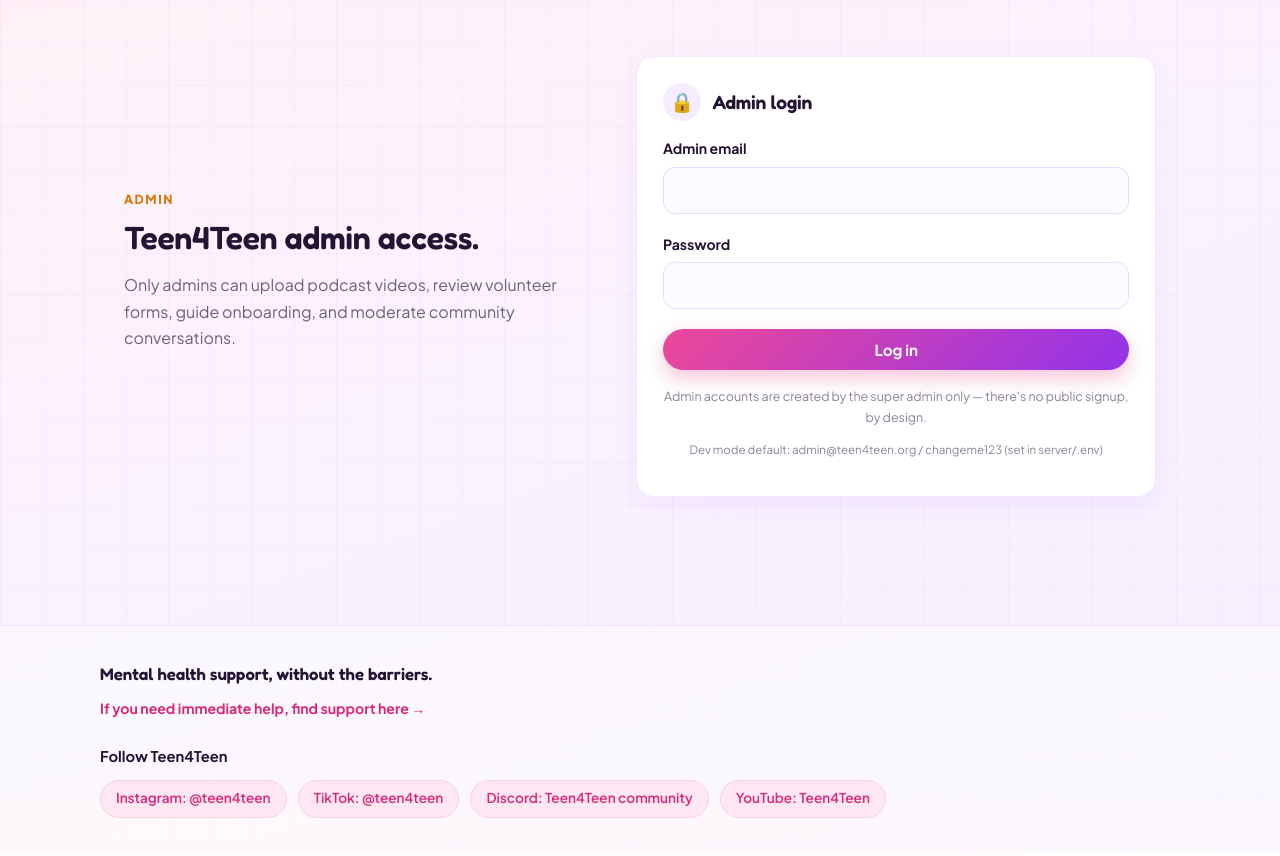
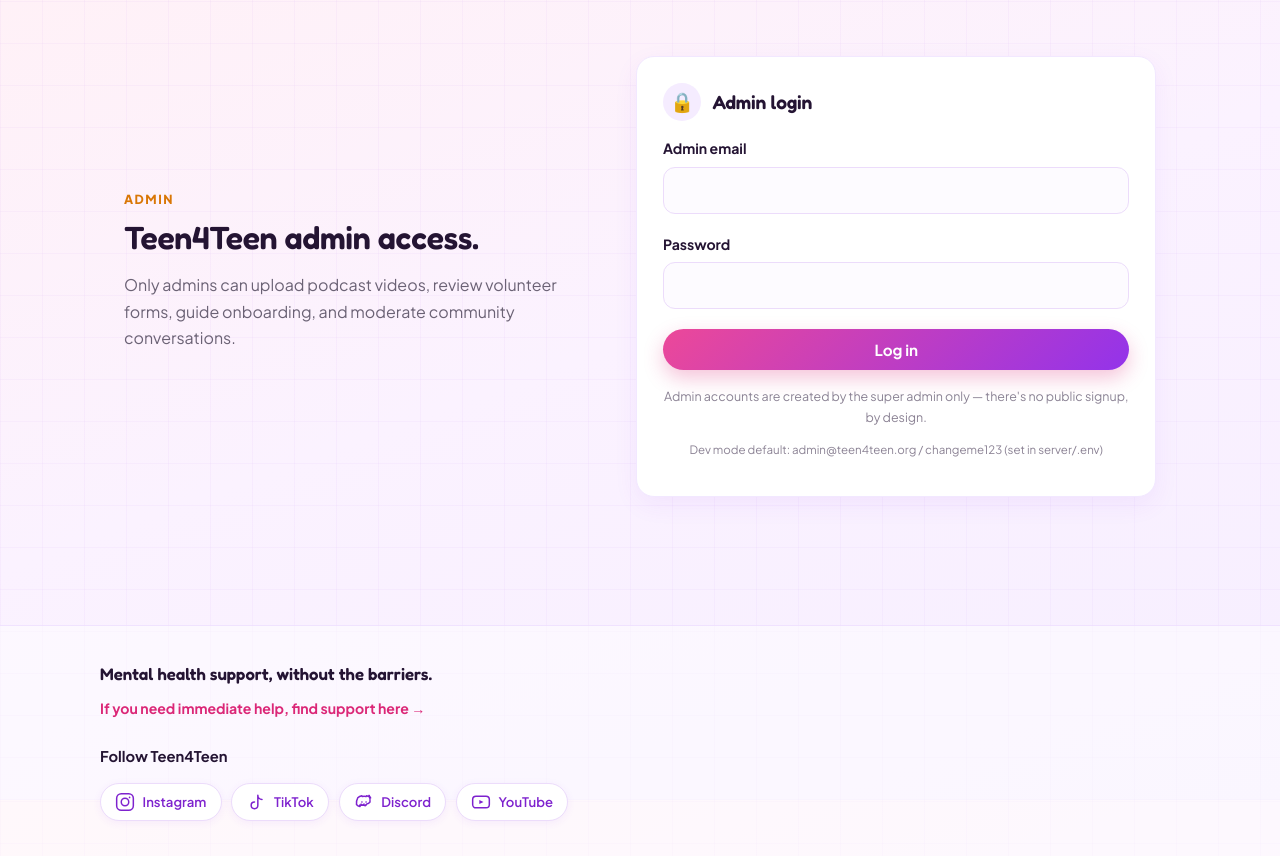
Before and after one commit to vdas2479/Teen4Teen, a React (Vite) app in the folder client/: page /admin in a window 1280 px wide. Built offline with nearby package versions, Linux system fonts and the light colour scheme.

Commit message:
add social media handles

```diff
--- a/client/src/components/Footer.jsx
+++ b/client/src/components/Footer.jsx
@@ -1,8 +1,46 @@
 const SOCIALS = [
-  { label: "Instagram", handle: "@teen4teen", url: "https://instagram.com/teen4teen" },
-  { label: "TikTok", handle: "@teen4teen", url: "https://tiktok.com/@teen4teen" },
-  { label: "Discord", handle: "Teen4Teen community", url: "https://discord.gg/teen4teen" },
-  { label: "YouTube", handle: "Teen4Teen", url: "https://youtube.com/@teen4teen" },
+  {
+    label: "Instagram",
+    url: "https://www.instagram.com/t4t.international?igsh=ZXh5NnhleTl3ejVo&utm_source=qr",
+    icon: (
+      <svg width="20" height="20" viewBox="0 0 24 24" fill="none" aria-hidden="true">
+        <rect x="2" y="2" width="20" height="20" rx="5.5" stroke="currentColor" strokeWidth="1.8"/>
+        <circle cx="12" cy="12" r="4.5" stroke="currentColor" strokeWidth="1.8"/>
+        <circle cx="17.5" cy="6.5" r="1" fill="currentColor"/>
+      </svg>
+    )
+  },
+  {
+    label: "TikTok",
+    url: "https://www.tiktok.com/@t4t.international",
+    icon: (
+      <svg width="20" height="20" viewBox="0 0 24 24" fill="none" aria-hidden="true">
+        <path d="M9 12a4 4 0 1 0 4 4V4a5 5 0 0 0 5 5" stroke="currentColor" strokeWidth="1.8" strokeLinecap="round" strokeLinejoin="round"/>
+      </svg>
+    )
+  },
+  {
+    label: "Discord",
+    url: "https://discord.gg/3WRC3AauS",
+    icon: (
+      <svg width="20" height="20" viewBox="0 0 24 24" fill="none" aria-hidden="true">
+        <path d="M8.5 14.5s-.5 1 1.5 1 2-1 2-1" stroke="currentColor" strokeWidth="1.8" strokeLinecap="round"/>
+        <path d="M20 7s-2-2-5-2.5l-.5 1S12 5 10 5.5L9.5 4.5C6.5 5 4.5 7 4.5 7S2.5 10.5 3 15c0 0 1.5 2 4 2.5l.8-1.5S7 16 7 15.5c.5.2 1.2.5 2 .5h2c1.5 0 2.5-.5 2.5-.5 0 .5-.3 1-.3 1s.5-.2 1-.5l1-1.5c2.5-.5 4-2.5 4-2.5.5-4.5-1.2-8-1.2-8Z" stroke="currentColor" strokeWidth="1.8" strokeLinejoin="round"/>
+        <circle cx="9.5" cy="12" r="1" fill="currentColor"/>
+        <circle cx="14.5" cy="12" r="1" fill="currentColor"/>
+      </svg>
+    )
+  },
+  {
+    label: "YouTube",
+    url: "https://youtube.com/@t4t.international?si=uBrld5cex-HaGEGE",
+    icon: (
+      <svg width="20" height="20" viewBox="0 0 24 24" fill="none" aria-hidden="true">
+        <rect x="2" y="5" width="20" height="14" rx="4" stroke="currentColor" strokeWidth="1.8"/>
+        <path d="M10 9.5l5 2.5-5 2.5V9.5Z" fill="currentColor"/>
+      </svg>
+    )
+  },
 ];
 
 export default function Footer() {
@@ -28,13 +66,38 @@ export default function Footer() {
           </div>
         </div>
 
-        <p style={{ fontWeight: 700, color: "var(--ink)", marginBottom: "0.7rem", fontSize: "0.92rem" }}>
+        <p style={{ fontWeight: 700, color: "var(--ink)", marginBottom: "0.9rem", fontSize: "0.92rem" }}>
           Follow Teen4Teen
         </p>
-        <div style={{ display: "flex", gap: "0.7rem", flexWrap: "wrap" }}>
+        <div style={{ display: "flex", gap: "0.6rem", flexWrap: "wrap" }}>
           {SOCIALS.map(s => (
-            <a key={s.label} href={s.url} target="_blank" rel="noreferrer" className="chip" style={{ textDecoration: "none" }}>
-              {s.label}: {s.handle}
+            <a
+              key={s.label}
+              href={s.url}
+              target="_blank"
+              rel="noreferrer noopener"
+              aria-label={`Teen4Teen on ${s.label}`}
+              style={{
+                display: "inline-flex",
+                alignItems: "center",
+                justifyContent: "center",
+                gap: "0.45rem",
+                padding: "0.55em 1.1em",
+                borderRadius: 999,
+                background: "white",
+                border: "1.5px solid #ECDCFB",
+                color: "var(--purple-deep)",
+                textDecoration: "none",
+                fontSize: "0.82rem",
+                fontWeight: 600,
+                transition: "background 0.15s, border-color 0.15s, transform 0.15s",
+                boxShadow: "0 2px 8px rgba(147,51,234,0.07)"
+              }}
+              onMouseEnter={e => { e.currentTarget.style.background = "var(--lavender-soft)"; e.currentTarget.style.borderColor = "var(--pink)"; e.currentTarget.style.transform = "translateY(-1px)"; }}
+              onMouseLeave={e => { e.currentTarget.style.background = "white"; e.currentTarget.style.borderColor = "#ECDCFB"; e.currentTarget.style.transform = "none"; }}
+            >
+              {s.icon}
+              {s.label}
             </a>
           ))}
         </div>
```
